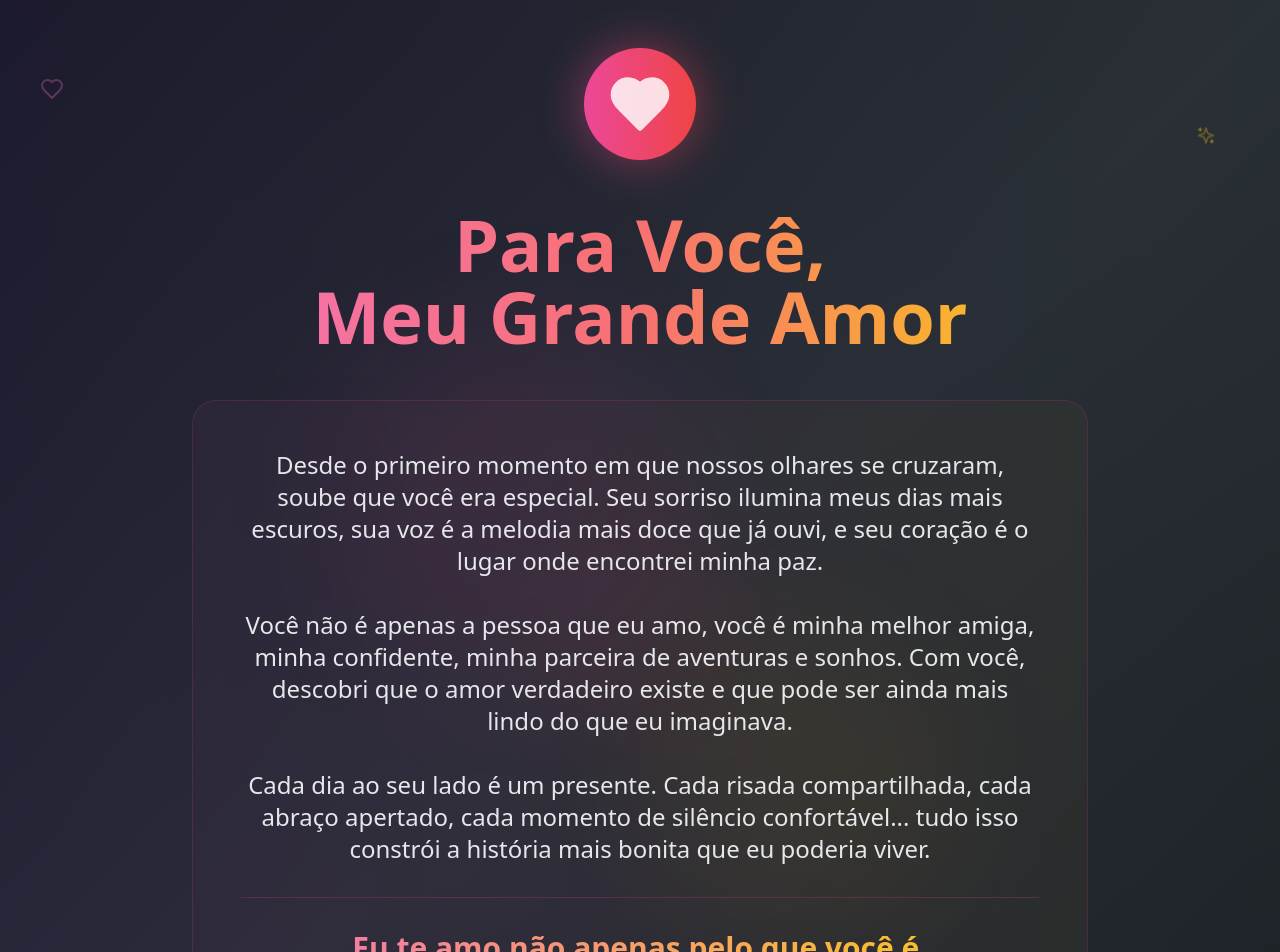
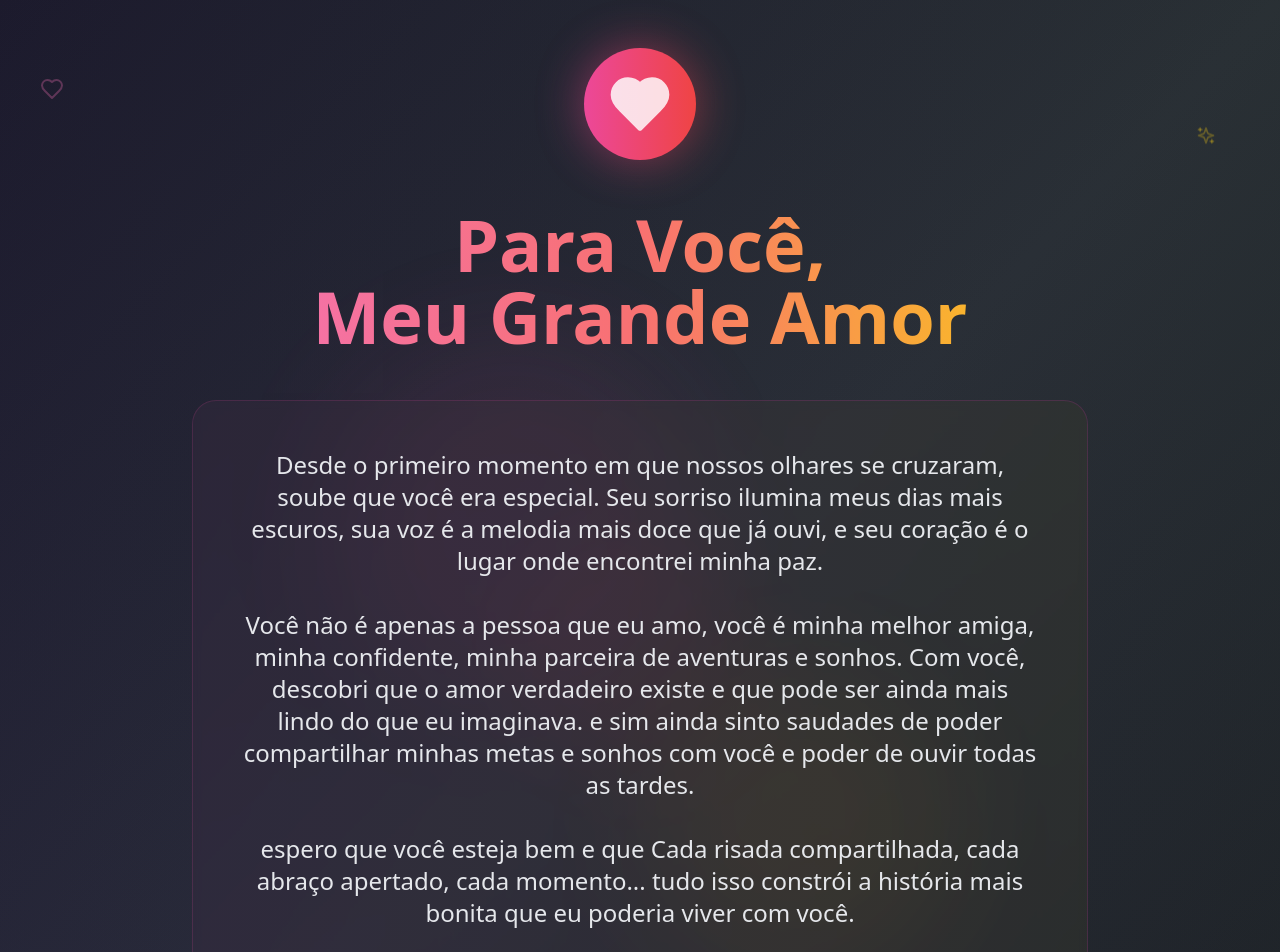
Before and after one commit to AlunoKaua/amor, a React (Vite) app: page / in a window 1280 px wide. Shown: the top 952 px of the page. Built offline with nearby package versions, Linux system fonts and the light colour scheme.

Commit message:
feat: novas alterações

```diff
--- a/src/App.tsx
+++ b/src/App.tsx
@@ -1,4 +1,4 @@
-import React, { useState, useEffect } from 'react';
+import  { useState, useEffect } from 'react';
 import { Heart, Sparkles, Star } from 'lucide-react';
 
 function App() {
@@ -69,13 +69,13 @@ function App() {
                 <p className="text-lg md:text-xl lg:text-2xl text-gray-200 leading-relaxed mb-8">
                   Você não é apenas a pessoa que eu amo, você é minha melhor amiga, minha confidente,
                   minha parceira de aventuras e sonhos. Com você, descobri que o amor verdadeiro existe
-                  e que pode ser ainda mais lindo do que eu imaginava.
+                  e que pode ser ainda mais lindo do que eu imaginava. e sim ainda sinto saudades de poder compartilhar minhas metas e sonhos com você e poder de ouvir todas as tardes.
                 </p>
 
                 <p className="text-lg md:text-xl lg:text-2xl text-gray-200 leading-relaxed mb-8">
-                  Cada dia ao seu lado é um presente. Cada risada compartilhada, cada abraço apertado,
-                  cada momento de silêncio confortável... tudo isso constrói a história mais bonita
-                  que eu poderia viver.
+                  espero que você esteja bem e que Cada risada compartilhada, cada abraço apertado,
+                  cada momento... tudo isso constrói a história mais bonita
+                  que eu poderia viver com você.
                 </p>
 
                 <div className="border-t border-pink-500/20 pt-8 mt-8">
```
Also changed, not shown: package.json (+5 -8 lines).
